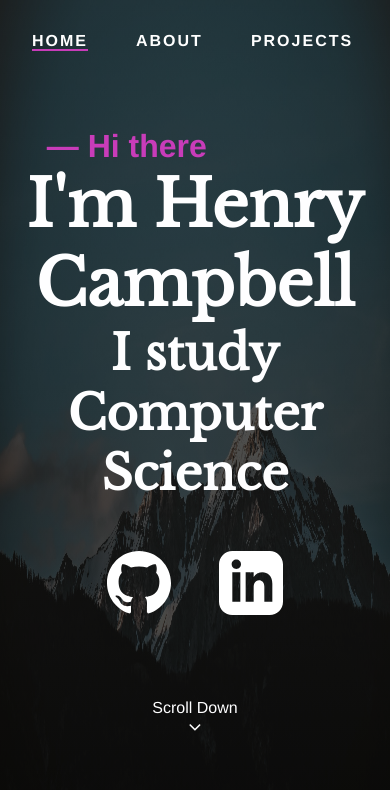
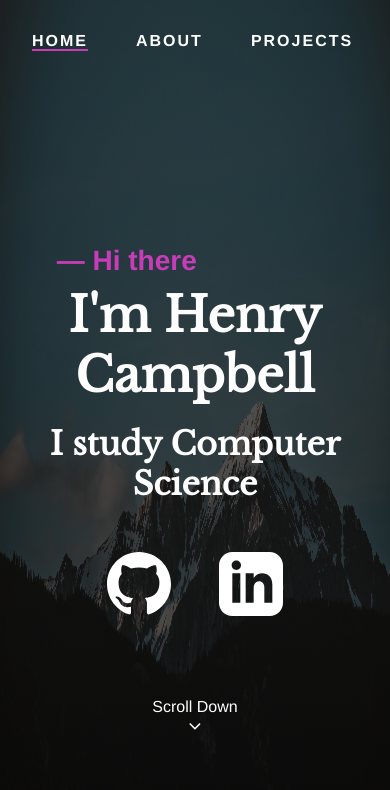
Before and after one commit to hacampbell/portfolio-website, a Vue app in the folder client/: page / in a window 390 px wide. Shown: the top 790 px of the page. Built offline with nearby package versions, Linux system fonts and the light colour scheme.

Commit message:
Changed scroll down from p to a, added better CSS for saller screen sizes

```diff
--- a/client/src/components/splash/Splash.vue
+++ b/client/src/components/splash/Splash.vue
@@ -15,7 +15,8 @@
         </svg>
 
         <div id="scroll-down">
-            <p @click="ScrollDown">Scroll Down</p>
+            <a href="#about">Scroll Down</a>
+            <br />
             <i class="fa fa-angle-down" style="font-size:20px"></i>
         </div>
     </div>
@@ -38,11 +39,6 @@
 
             OpenGitHub: function () {
                 window.open('https://github.com/hacampbell','_blank');
-            },
-
-            ScrollDown: function () {
-                let el = document.getElementById("about");
-                el.scrollIntoView();
             }
         }
 
@@ -100,12 +96,17 @@
         position: relative;
         z-index: 1;
     }
-    #scroll-down p {
-        margin-top: 5rem;
-        cursor: pointer;
+
+    #scroll-down{
+        margin: 5%;
     }
 
-    #scroll-down p:hover {
+    #scroll-down a {
+        color: white;
+        text-decoration: none;
+    }
+
+    #scroll-down a:hover {
         font-weight: bold;
     }
 
@@ -120,4 +121,30 @@
         top: 0;
         z-index: -1;
     }
+
+    @media screen and (max-width: 992px) {
+        h1 {
+            font-size: 300%;
+            margin-top: 2%;
+        }
+
+        h2 {
+            font-size: 200%;
+            margin-top: 5%;
+        }
+
+        h3 {
+            font-size: 175%;
+            margin-top: 50%;
+        }
+
+        #home {
+            overflow-x: hidden;
+        }
+
+        #scroll-down {
+            margin-top: 20%;
+        }
+
+    }
 </style>
```
